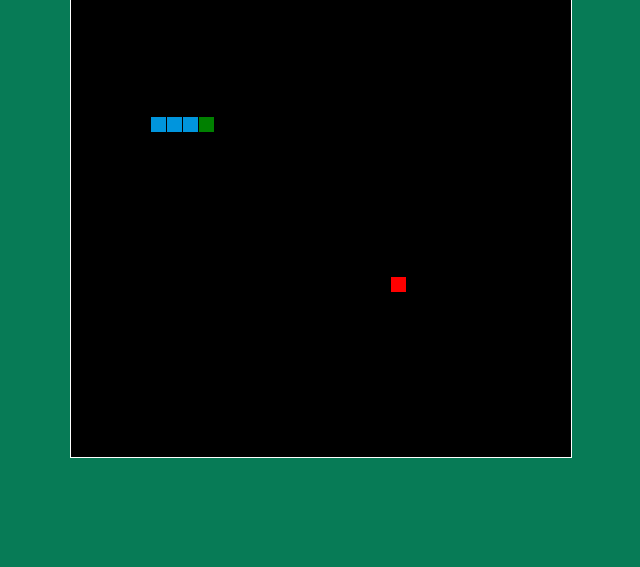
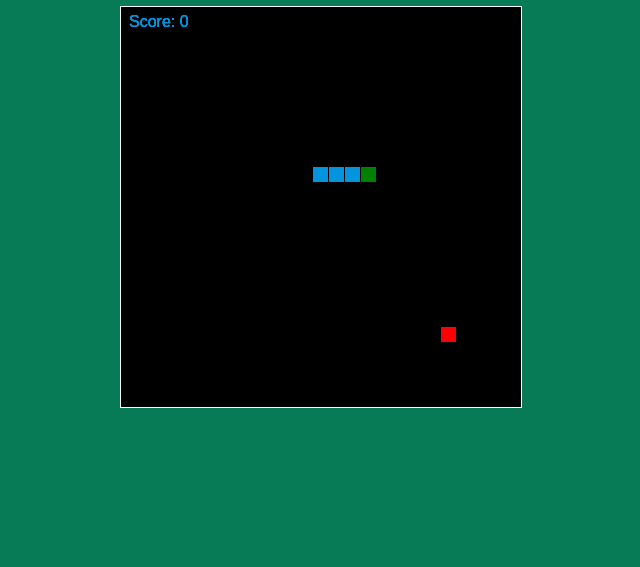
Before and after one commit to OlenkaSH/Snake-Game, a plain HTML site: page index.html in a window 1280 px wide. Shown: the part 233-800 px from the top of the page, without its empty margins (319-959 px from the left). Drawn offline with Linux system fonts and the light colour scheme.

Commit message:
change size

```diff
--- a/index.html
+++ b/index.html
@@ -9,7 +9,7 @@
 </head>
 <body>
 <h1>🐍 Snake game 🐍</h1>
-    <canvas id="game" width="500" height="500"></canvas>
+    <canvas id="game" width="400" height="400"></canvas>
 
 
     <script src="./script.js"></script>
```
